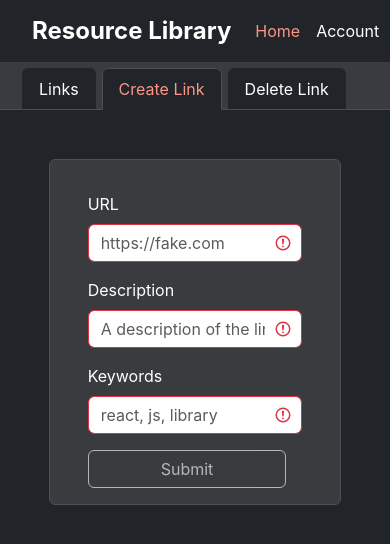
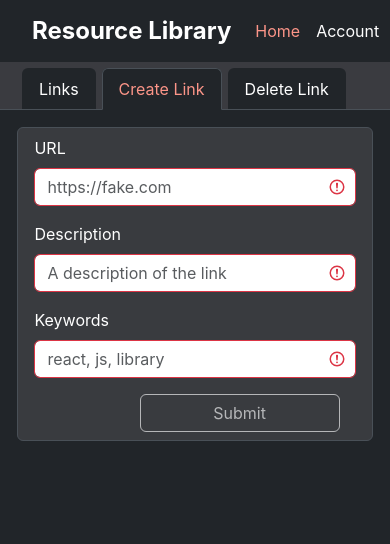
Before and after one commit to swaff-y/post-it, a Next.js app: page /home/create-link in a window 390 px wide. Shown: the top 544 px of the page. Built offline with nearby package versions, Linux system fonts and the light colour scheme.

Commit message:
refactor section container for small screen

```diff
--- a/src/app/home/delete-link/page.css
+++ b/src/app/home/delete-link/page.css
@@ -28,4 +28,8 @@
   .list-item {
     flex-direction: column;
   }
+
+  .list-group {
+    width: 100%;
+  }
 }
--- a/src/components/SectionContainer/sectionContainer.css
+++ b/src/components/SectionContainer/sectionContainer.css
@@ -9,3 +9,10 @@
   justify-content: space-around;
   padding: 2rem 2rem 1rem 2rem;
 }
+
+@media (max-width: 699px) {
+  .section-container {
+    margin: 1rem;
+    padding: 0.5rem 0.5rem 0.5rem 0.5rem;
+  }
+}
```
